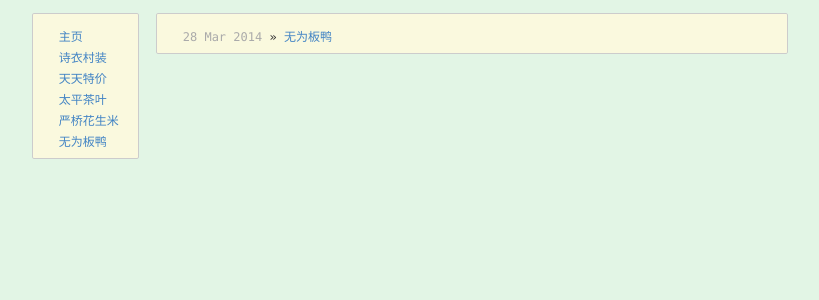
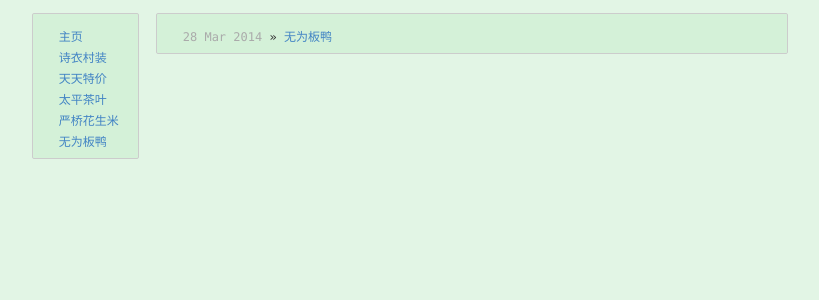
Before and after one commit to poetryvillage/poetryvillage.github.io, a Jekyll site: the page built from index.html, in a window 1280 px wide. Shown: the top 300 px of the page, without its empty margins (230-1049 px from the left). Built offline with Jekyll 4.4.1, drawn with Linux system fonts in a browser that asks for light colours.

Commit message:
Update stylesheet.css

```diff
--- a/css/stylesheet.css
+++ b/css/stylesheet.css
@@ -14,7 +14,7 @@
 }
 
 div.main, div.leftBar{
-  background-color: #faf9de;
+  background-color: rgba(199,237,204,0.5);
   border: 1px solid #ccc;
   font-family: Consolas, "Liberation Mono", Courier, monospace;
   line-height: 1.01em;
```
